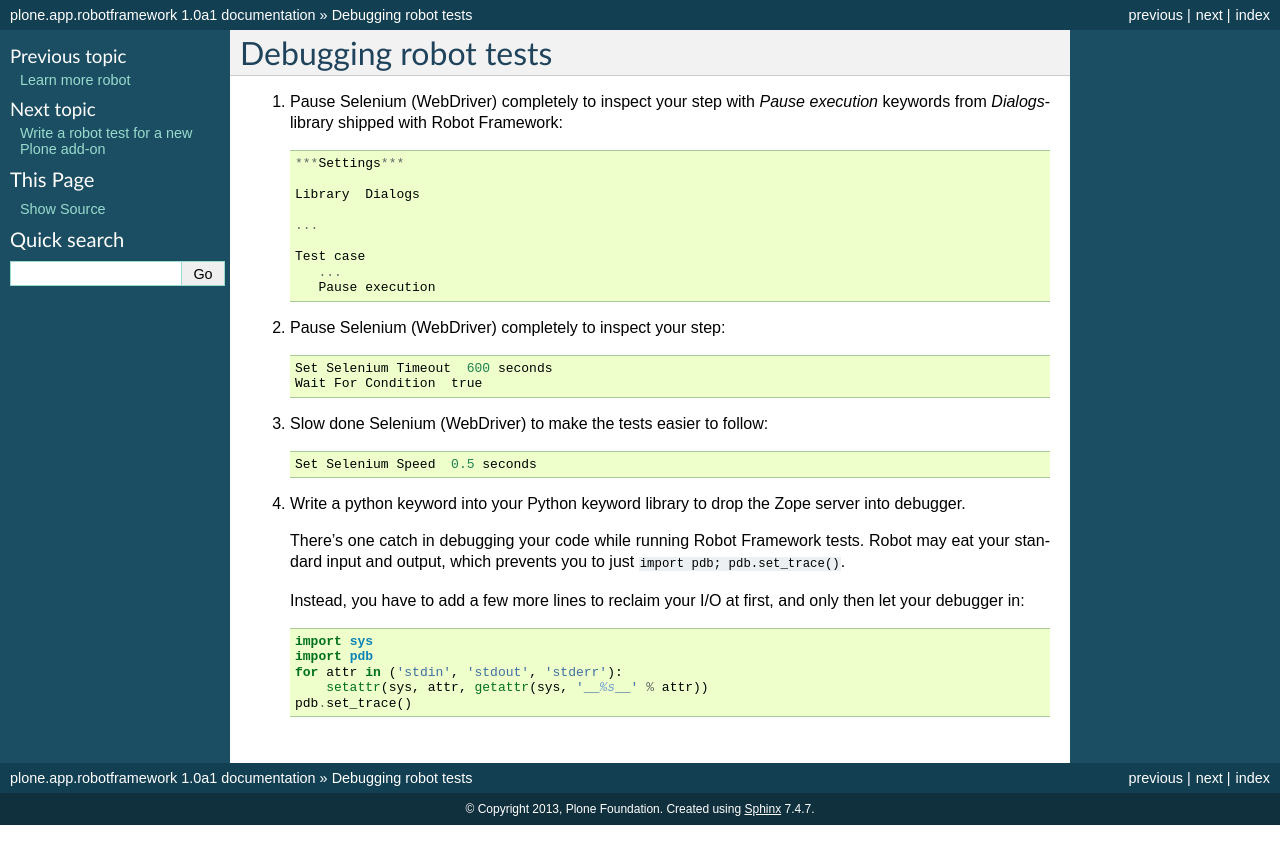
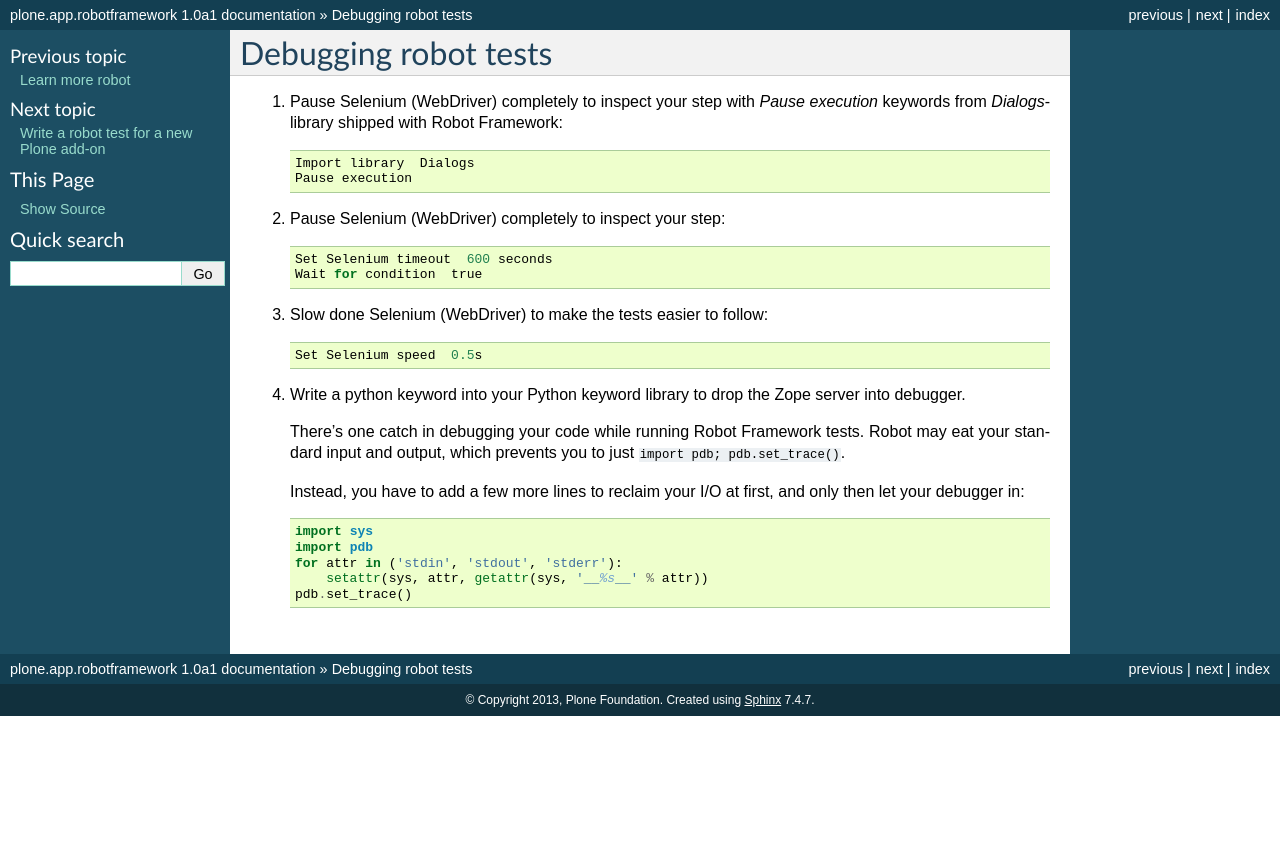
Before and after one commit to plone/plone.app.robotframework, a Sphinx documentation site: the page built from docs/source/debugging.rst, in a window 1280 px wide. Shown: the top 864 px of the page. Built offline with Sphinx 7.4.7, drawn with Linux system fonts in a browser that asks for light colours.

Commit message:
Fix documentation for using Dialogs for debugging

```diff
--- a/docs/source/debugging.rst
+++ b/docs/source/debugging.rst
@@ -5,24 +5,17 @@ Debugging robot tests
    *Pause execution* keywords from *Dialogs*-library shipped with
    Robot Framework::
 
-       ***Settings***
-
-       Library  Dialogs
-
-       ...
-
-       Test case
-          ...
-          Pause execution
+       Import library  Dialogs
+       Pause execution
 
 2. Pause Selenium (WebDriver) completely to inspect your step::
 
-    Set Selenium Timeout  600 seconds
-    Wait For Condition  true
+       Set Selenium timeout  600 seconds
+       Wait for condition  true
 
 3. Slow done Selenium (WebDriver) to make the tests easier to follow::
 
-    Set Selenium Speed  0.5 seconds
+       Set Selenium speed  0.5s
 
 4. Write a python keyword into your Python keyword library
    to drop the Zope server into debugger.
@@ -34,8 +27,8 @@ Debugging robot tests
    Instead, you have to add a few more lines to reclaim your I/O at first, and
    only then let your debugger in::
 
-      import sys
-      import pdb
-      for attr in ('stdin', 'stdout', 'stderr'):
-          setattr(sys, attr, getattr(sys, '__%s__' % attr))
-      pdb.set_trace()
+       import sys
+       import pdb
+       for attr in ('stdin', 'stdout', 'stderr'):
+           setattr(sys, attr, getattr(sys, '__%s__' % attr))
+       pdb.set_trace()
```
